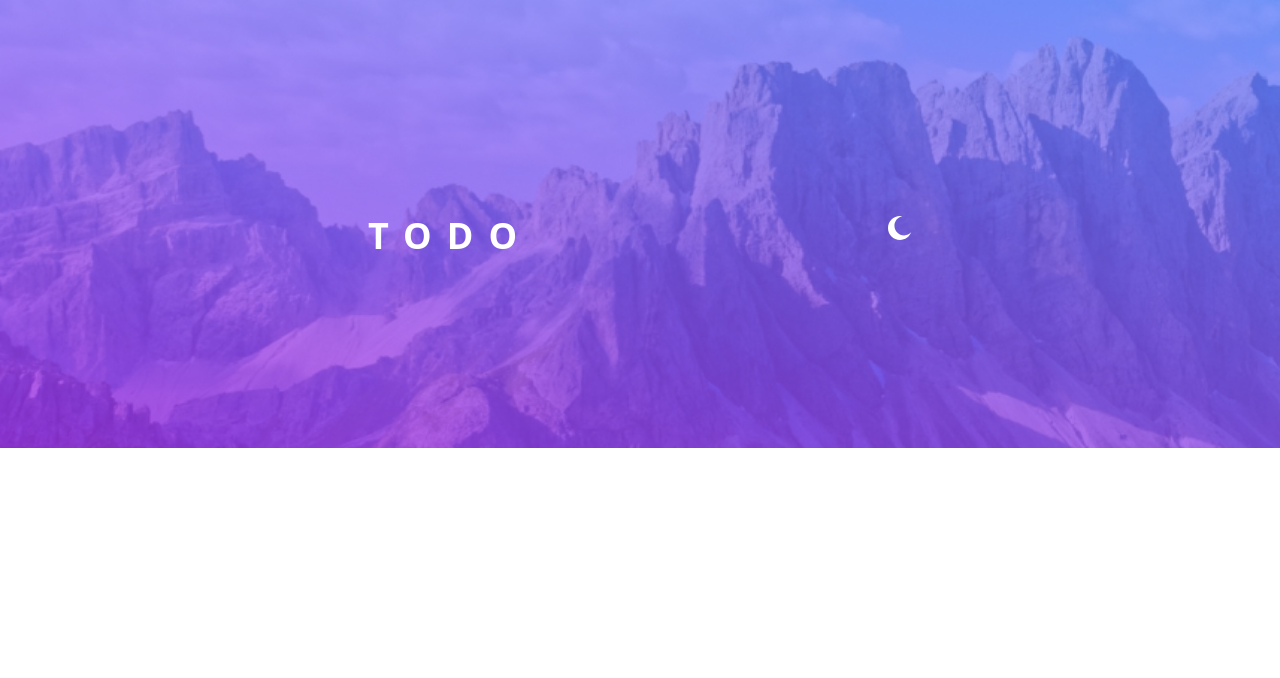
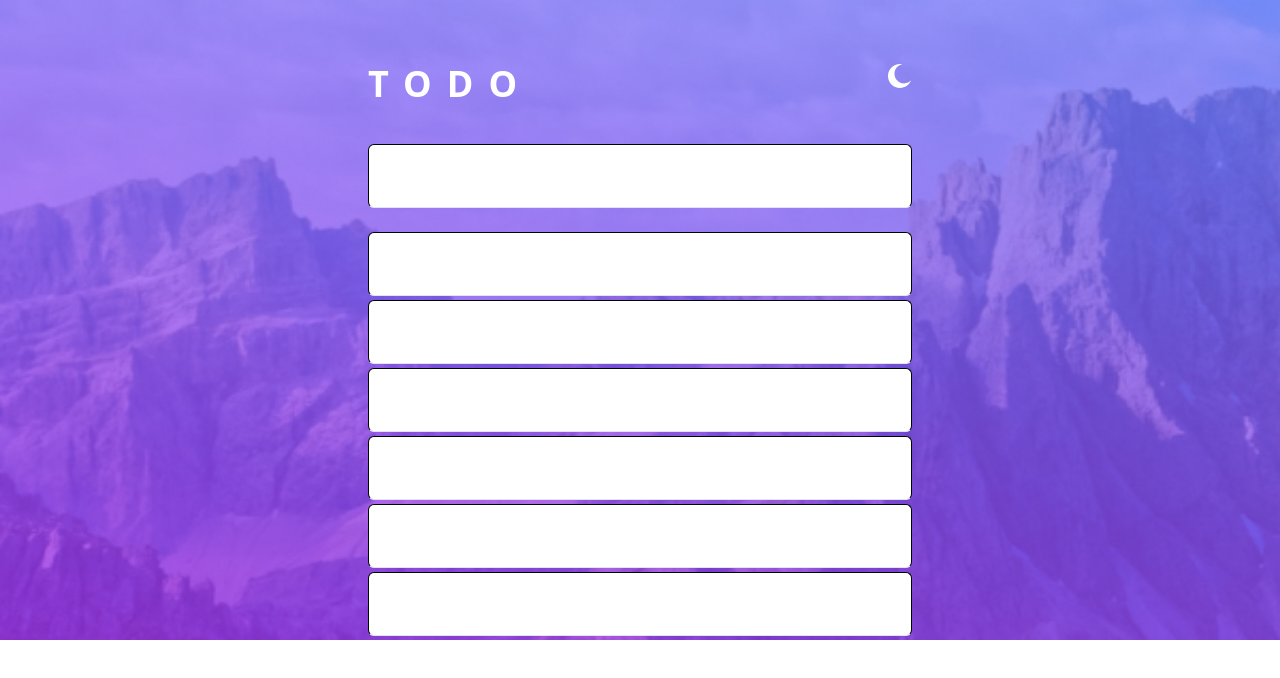
Before and after one commit to AhmedHesham303/Todo, a React (Vite) app: page / in a window 1280 px wide. Shown: the top 678 px of the page. Built offline with nearby package versions, Linux system fonts and the light colour scheme.

Commit message:
Adding the todo rows main structure

```diff
--- a/src/App.jsx
+++ b/src/App.jsx
@@ -2,7 +2,7 @@ import TodosList from "./components/TodosList";
 import Header from "./components/Header";
 function App() {
   return (
-    <div className="container w-[34rem] flex items-center justify-center">
+    <div className="container w-[34rem] flex flex-col items-center justify-center">
       <Header />
       <TodosList />
     </div>
--- a/src/components/TodoRow.jsx
+++ b/src/components/TodoRow.jsx
@@ -1,5 +1,7 @@
 function TodoRow() {
-  return <div className="w-full h-16 bg-white"></div>;
+  return (
+    <div className="w-full h-16 bg-white border-b-[#E3E4F1] border-1 rounded-md mb-1"></div>
+  );
 }
 
 export default TodoRow;
--- /dev/null
+++ b/src/components/TodoRowFooter.jsx
@@ -0,0 +1,7 @@
+function TodoRowFooter() {
+  return (
+    <div className="w-full h-12 bg-white border-b-[#E3E4F1] border-1 rounded-md mb-6"></div>
+  );
+}
+
+export default TodoRowFooter;
--- /dev/null
+++ b/src/components/TodoRowHeader.jsx
@@ -0,0 +1,7 @@
+function TodoRowHeader() {
+  return (
+    <div className="w-full h-16 bg-white border-b-[#E3E4F1] border-1 rounded-md mb-6"></div>
+  );
+}
+
+export default TodoRowHeader;
--- a/src/components/TodosList.jsx
+++ b/src/components/TodosList.jsx
@@ -1,9 +1,10 @@
+import TodoRowHeader from "./TodoRowHeader";
 import TodoRow from "./TodoRow";
 
 function TodosList() {
   return (
-    <div className="">
-      <TodoRow />
+    <div className="w-full">
+      <TodoRowHeader />
       <TodoRow />
       <TodoRow />
       <TodoRow />
```
